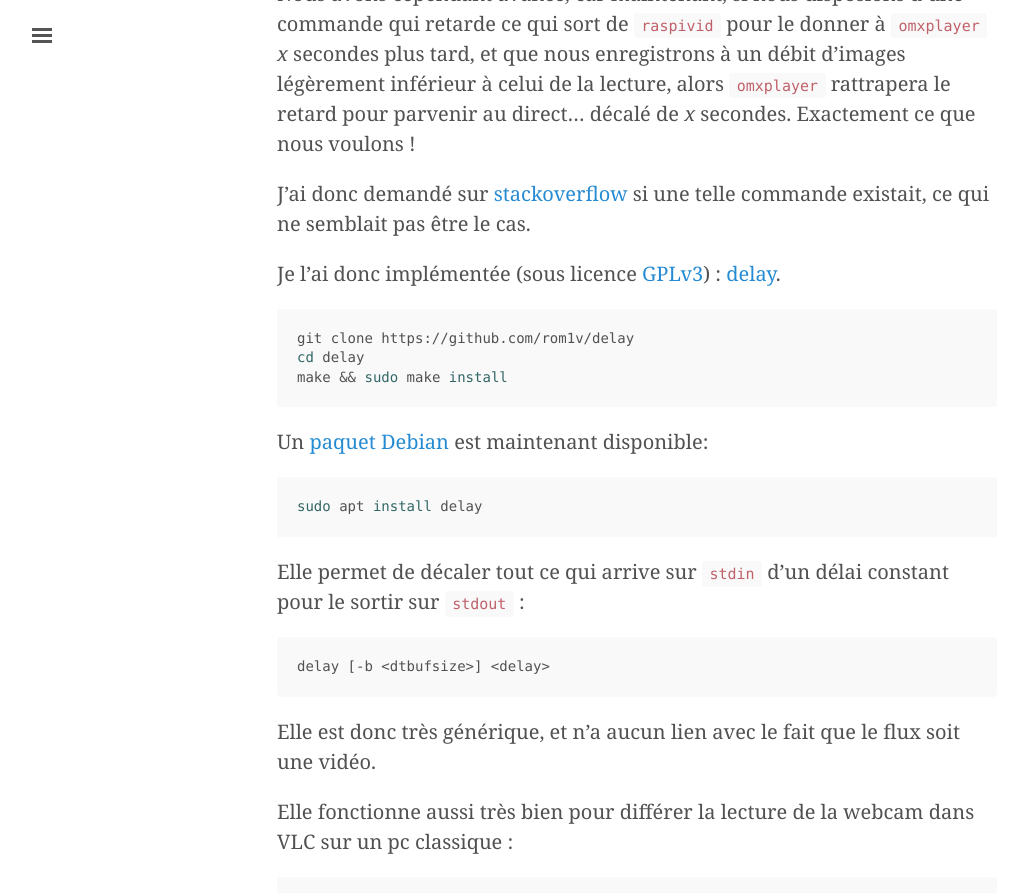
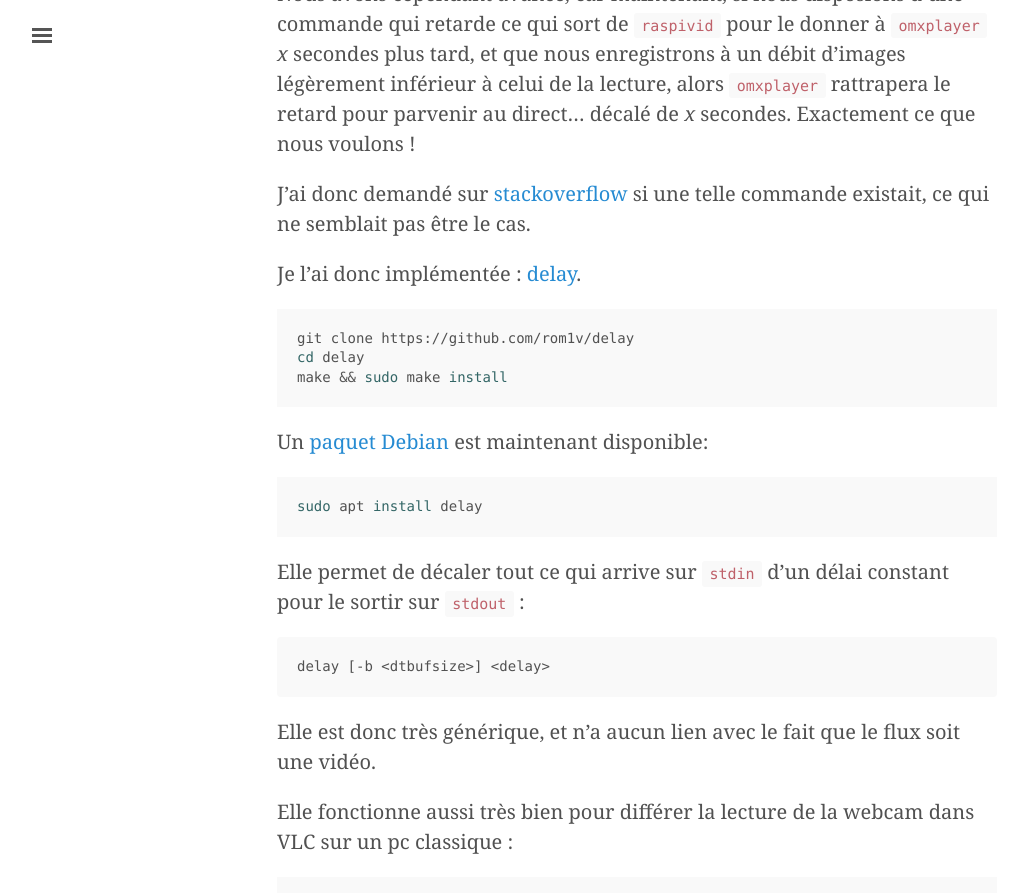
Before and after one commit to rom1v/blog.rom1v.com, a Jekyll site: the page built from _posts/2014-01-20-lecture-differee-de-la-webcam-dun-raspberry-pi.md, in a window 1280 px wide and 900 px high, scrolled down 4246 px. Shown: the top 893 px of the window, without its empty margins (3-1021 px from the left). Built offline with Jekyll 4.4.1, drawn with Linux system fonts in a browser that asks for light colours.

Commit message:
Remove mention of license for delay
I switched the license to MIT:
<https://github.com/rom1v/delay/commit/dd83fd190cc85539f6a40bc83a7222f8e38ae220>

```diff
--- a/_posts/2014-01-20-lecture-differee-de-la-webcam-dun-raspberry-pi.md
+++ b/_posts/2014-01-20-lecture-differee-de-la-webcam-dun-raspberry-pi.md
@@ -169,9 +169,7 @@ ne semblait pas être le cas.
 
 [stackoverflow]: http://stackoverflow.com/questions/20979694/is-there-a-shell-command-to-delay-a-buffer
 
-Je l'ai donc implémentée (sous licence [GPLv3][]) : [delay].
-
-[gplv3]: https://fr.wikipedia.org/wiki/Licence_publique_g%C3%A9n%C3%A9rale_GNU
+Je l'ai donc implémentée : [delay].
 
 {% highlight bash %}
 git clone https://github.com/rom1v/delay
```
